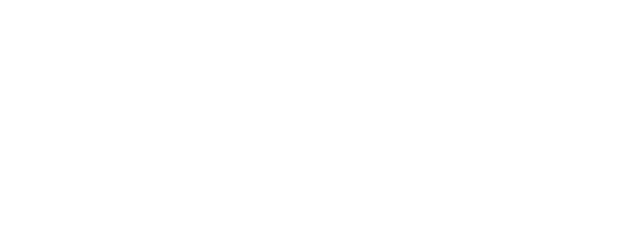
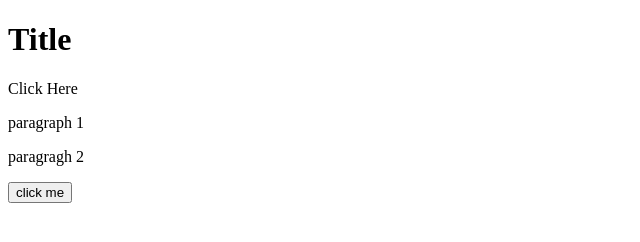
Before and after one commit to arscolieri/html.08.08.2019, a plain HTML site: page index.html in a window 1280 px wide. Shown: the whole page, without its empty margins (0-640 px from the left). Drawn offline with Linux system fonts and the light colour scheme.

Commit message:
updated html

```diff
--- a/index.html
+++ b/index.html
@@ -7,6 +7,11 @@
     <title>First HTML Doc</title>
 </head>
 <body>
-
+    <h1>Title</h1>
+    <nav>Click Here</nav>
+    <p>paragraph 1</p>
+    <p>paragragh 2</p>
+    <button>click me
+    </button>
 </body>
 </html>
```
